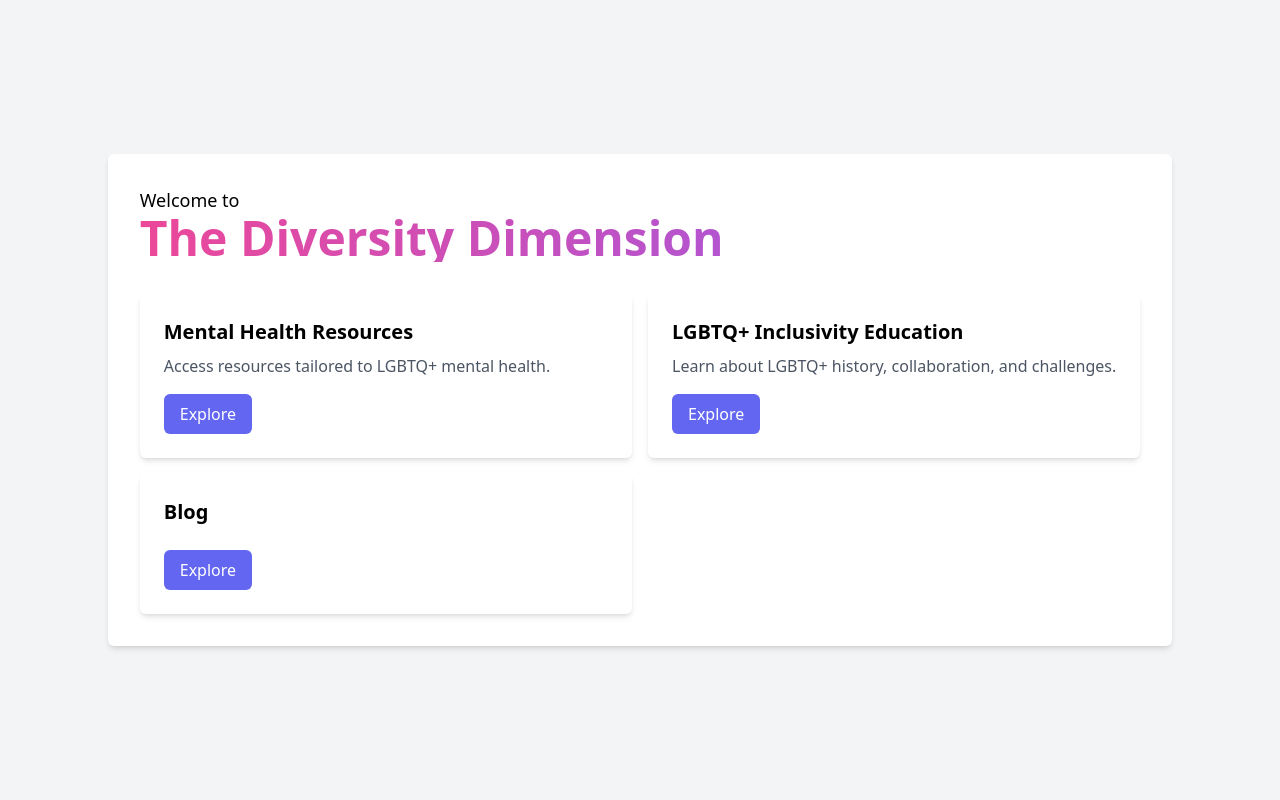
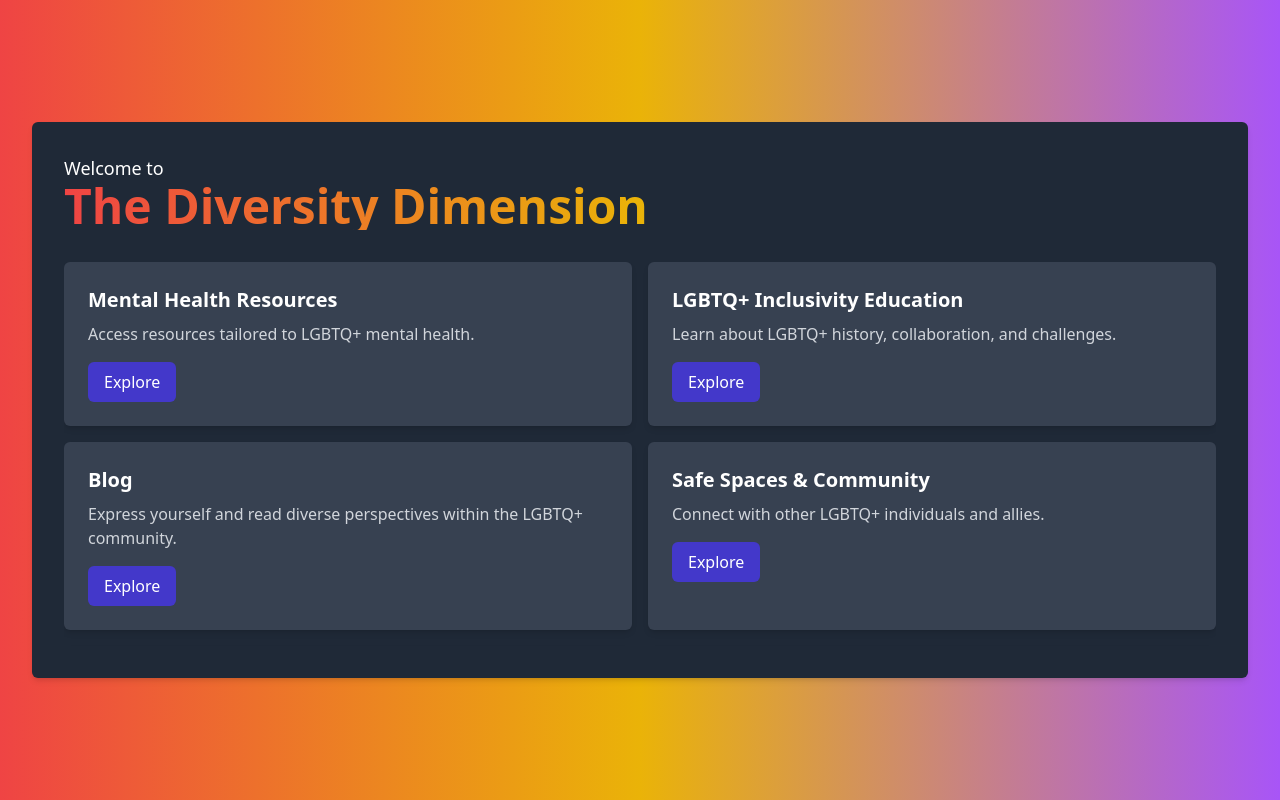
Before and after one commit to vaishnavi-3969/De-Diversity-Dimension, a React (Vite) app: page / in a window 1280 px wide. Built offline with nearby package versions, Linux system fonts and the light colour scheme.

Commit message:
homepage featurecard added

```diff
--- /dev/null
+++ b/src/components/FeatureCard.jsx
@@ -0,0 +1,22 @@
+function FeatureCard({ title, description, link, animationDelay, darkMode }) {
+    return (
+      <div
+        className={`bg-gray-700 rounded-md shadow-md p-6 transform transition duration-500 hover:scale-105  hover:shadow-lg hover:bg-gray-600 animate-fadeIn`}
+        style={{ animationDelay: `${animationDelay}ms` }}
+      >
+        <h2 className={`text-xl font-semibold ${darkMode ? 'text-white' : 'text-gray-900'}`}>
+          {title}
+        </h2>
+        <p className={`mt-2 ${darkMode ? 'text-gray-300' : 'text-gray-600'}`}>{description}</p>
+        <Link
+          to={link}
+          className={`inline-block mt-4 px-4 py-2 ${darkMode ? 'bg-indigo-700' : 'bg-indigo-500'
+            } text-white rounded-md font-medium hover:bg-indigo-600 transition duration-300`}
+        >
+          Explore
+        </Link>
+
+      </div>
+
+    );
+  }
--- a/src/components/HomePage.jsx
+++ b/src/components/HomePage.jsx
@@ -3,52 +3,124 @@ import { Link } from 'react-router-dom';
 
 export function HomePage() {
   return (
-    <div className="flex items-center justify-center h-screen bg-gray-100">
-      <div className="p-8 bg-white shadow-md rounded-md">
-        <p className="text-lg">Welcome to</p>
-        <div className="text-5xl font-extrabold bg-clip-text text-transparent bg-gradient-to-r from-pink-500 to-violet-500">
+    <div>
+      <div className="flex items-center justify-center h-screen bg-gradient-to-r from-red-500 via-yellow-500 to-purple-500">
+        <div className="p-8 bg-gray-800 shadow-md rounded-md max-w-3x1">
+          <p className="text-lg text-white">Welcome to</p>
+          <div className="text-5xl font-extrabold bg-clip-text text-transparent bg-gradient-to-r from-red-500 via-yellow-500 to-purple-500">
             The Diversity Dimension
           </div>
 
-        <div className="grid grid-cols-2 gap-4 mt-8">
+          <div className="grid grid-cols-2 gap-4 mt-8 overflow-auto max-h-96 max-w-6xl">
             <FeatureCard
               title="Mental Health Resources"
               description="Access resources tailored to LGBTQ+ mental health."
               link="/mental-health"
               animationDelay="100"
+              darkMode
             />
             <FeatureCard
               title="LGBTQ+ Inclusivity Education"
               description="Learn about LGBTQ+ history, collaboration, and challenges."
               link="/inclusivity-education"
               animationDelay="200"
+              darkMode
             />
             <FeatureCard
               title="Blog"
-            description=""
-            link = "/blog"
-            animationDelay="200"
+              description="Express yourself and read diverse perspectives within the LGBTQ+ community."
+              link="/blog"
+              animationDelay="300"
+              darkMode
             />
+            <FeatureCard
+              title="Safe Spaces & Community"
+              description="Connect with other LGBTQ+ individuals and allies."
+              link="/safe-spaces-and-community"
+              animationDelay="400"
+              darkMode
+            />
+            <FeatureCard
+              title="Employment Equality"
+              description="Search and Post about LGBTQ+ friendly job opportunities"
+              link="/employment-equality"
+              animationDelay="500"
+              darkMode
+            />
+            <FeatureCard
+              title="Support Networks"
+              description="Connect, Access Mentorship programs. Explore career growth resources and support network"
+              link="/"
+              animationDelay="600"
+              darkMode
+            />
+            <FeatureCard
+              title="LGBTQ+ Friendly Shopping"
+              description="An online marketplace for LGBTQ+ individuals to sell and buy products catering to community interests and themes"
+              link="/"
+              animationDelay="700"
+              darkMode
+            />
+            <FeatureCard
+              title="Activism and Advocacy"
+              description="Tools, resources and information to engage in LGBTQ+ activism and advocacy efforts"
+              link="/activism-and-advocacy"
+              animationDelay="800"
+              darkMode
+            />
+            <FeatureCard
+              title="Visibility and Pride Celebration"
+              description="Raise awareness, celebrate pride, organize meetups, and provide legal information and resources"
+              link="/visibility-and-pride-celebration"
+              animationDelay="900"
+              darkMode
+            />
+            <FeatureCard
+              title="Health and Wellness"
+              description="Easy access to healthcare professionals, directories of LGBTQ+ friendly clinics, therapists, and specialized health resources"
+              link="/health-and-wellness"
+              animationDelay="1000"
+              darkMode
+            />
+            <FeatureCard
+              title="Employment and Career Support"
+              description="Provide Mentorship programs, professional resources, networking opportunities, and guidance for LGBTQ+ individuals' career growth"
+              link="/career-page"
+              animationDelay="1100"
+              darkMode
+            />
+            <FeatureCard
+              title="Community Empowerment and Entrepreneurship"
+              description="Fosters connections, networking, event organization and resources for building and advancing LGBTQ+ owned businesses"
+              link="/community-engagement-and-empowerent"
+              animationDelay="1200"
+              darkMode
+            />
+          </div>
         </div>
       </div>
     </div>
   );
 }
-
-function FeatureCard({ title, description, link, animationDelay }) {
+function FeatureCard({ title, description, link, animationDelay, darkMode }) {
   return (
     <div
-      className={`bg-white rounded-md shadow-md p-6 transform transition duration-500 hover:scale-105 hover:shadow-lg hover:bg-gray-50 animate-fadeIn`}
+      className={`bg-gray-700 rounded-md shadow-md p-6 transform transition duration-500 hover:scale-105  hover:shadow-lg hover:bg-gray-600 animate-fadeIn`}
       style={{ animationDelay: `${animationDelay}ms` }}
     >
-      <h2 className="text-xl font-semibold">{title}</h2>
-      <p className="mt-2 text-gray-600">{description}</p>
+      <h2 className={`text-xl font-semibold ${darkMode ? 'text-white' : 'text-gray-900'}`}>
+        {title}
+      </h2>
+      <p className={`mt-2 ${darkMode ? 'text-gray-300' : 'text-gray-600'}`}>{description}</p>
       <Link
         to={link}
-        className="inline-block mt-4 px-4 py-2 bg-indigo-500 text-white rounded-md font-medium hover:bg-indigo-600 transition duration-300"
+        className={`inline-block mt-4 px-4 py-2 ${darkMode ? 'bg-indigo-700' : 'bg-indigo-500'
+          } text-white rounded-md font-medium hover:bg-indigo-600 transition duration-300`}
       >
         Explore
       </Link>
+
     </div>
+
   );
 }
```
Lines whose indentation alone changed are shown as unchanged.
